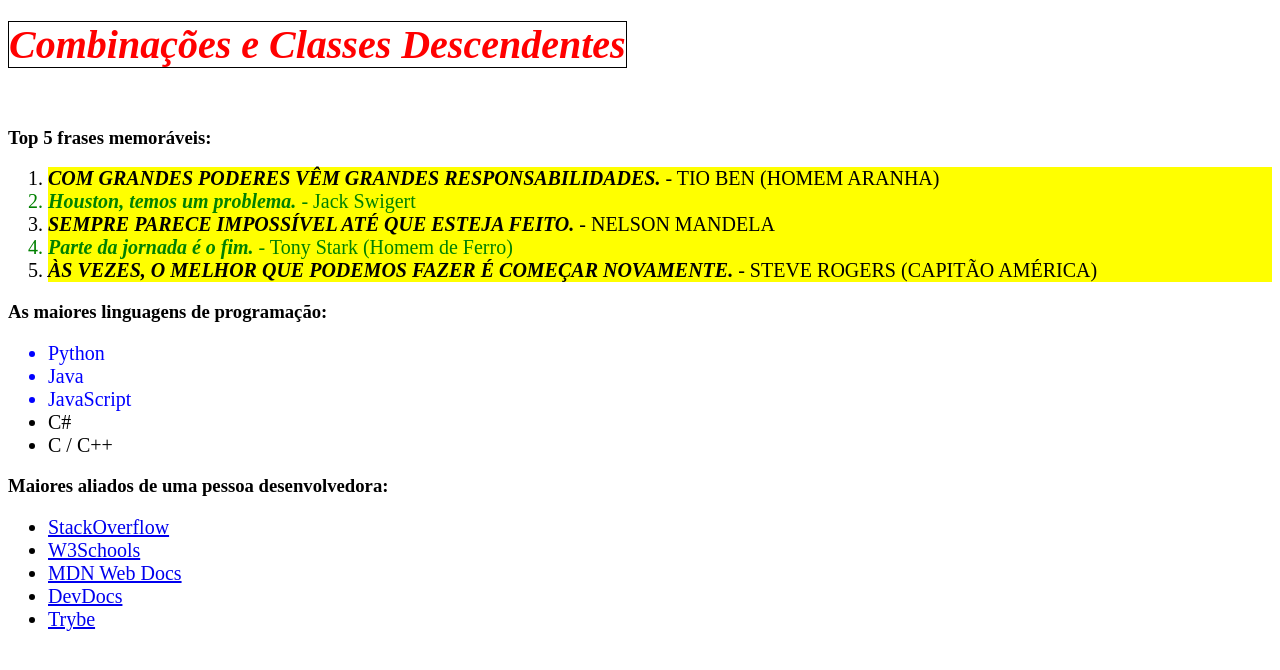
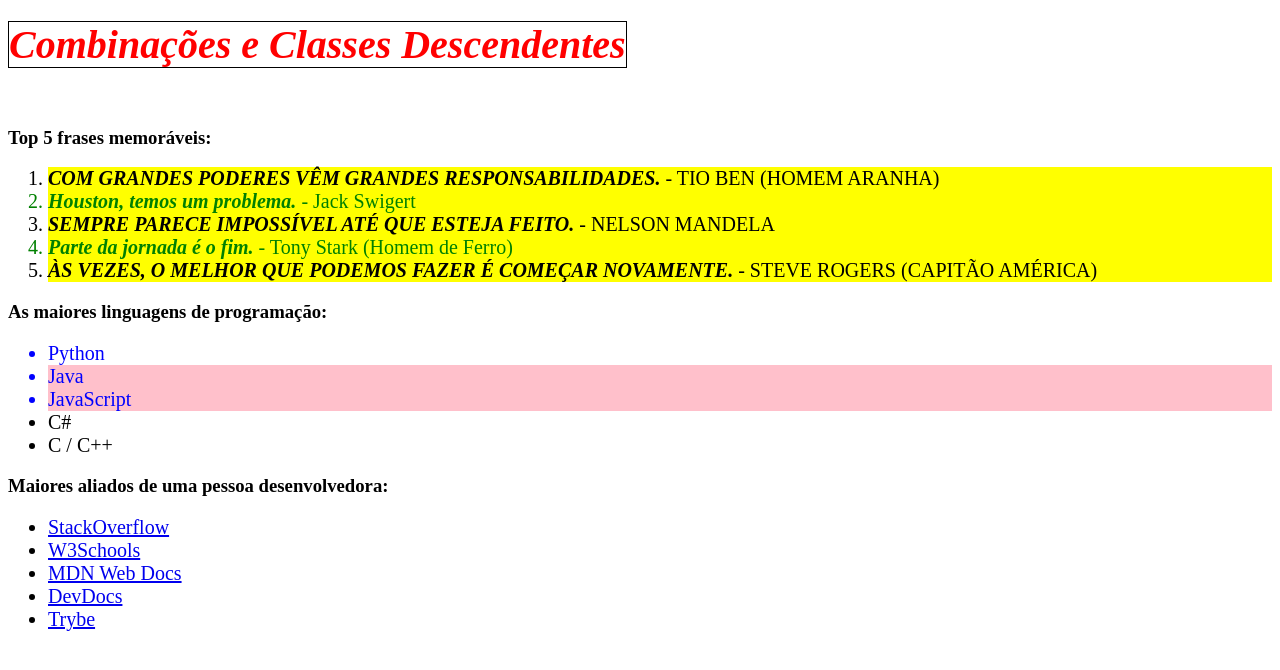
Before and after one commit to ferreirawdev/trybe-exercicios, a plain HTML site: page fundamentos/bloco-03/dia-03/index5.html in a window 1280 px wide. Drawn offline with Linux system fonts and the light colour scheme.

Commit message:
adiciona fundo rosa nos itens que possuem a palavra java

```diff
--- a/fundamentos/bloco-03/dia-03/style5.css
+++ b/fundamentos/bloco-03/dia-03/style5.css
@@ -30,3 +30,7 @@
 #lang li:not(:nth-child(n + 4)) {
     color: blue;
 }
+
+.bgPink {
+    background-color: pink;
+}
```
